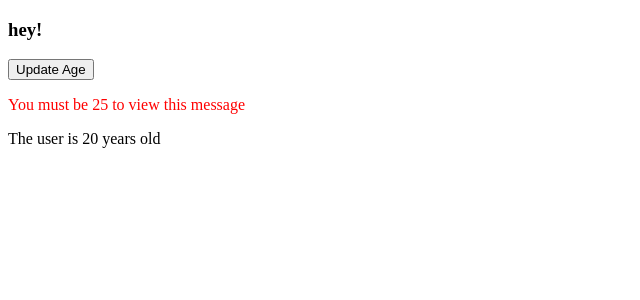
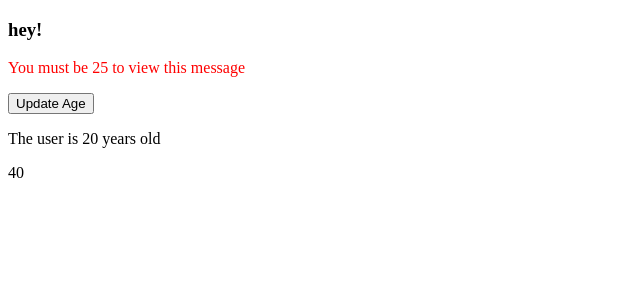
Before and after one commit to javierpb275/vue-components, a Vue app: page / in a window 1280 px wide. Shown: the top 300 px of the page, without its empty margins (0-640 px from the left). Built offline with nearby package versions, Linux system fonts and the light colour scheme.

Commit message:
emitting events to update props age

```diff
--- a/src/App.vue
+++ b/src/App.vue
@@ -1,9 +1,8 @@
 <template>
   <div>
     <h3>hey!</h3>
-    <button type="button" @click="age++">Update Age</button>
     <greeting :age="age"></greeting>
-    <user :age="age"></user>
+    <user :age="age" @age-change="updateAge"></user>
   </div>
 </template>
 
@@ -21,5 +20,10 @@ export default {
       age: 20,
     };
   },
+  methods: {
+    updateAge(num) {
+      this.age += num;
+    }
+  },
 };
 </script>
--- a/src/components/User.vue
+++ b/src/components/User.vue
@@ -1,10 +1,25 @@
 <template>
-  <p>The user is {{ age }} years old</p>
+  <div>
+    <button type="button" @click="onClickAge">Update Age</button>
+    <p>The user is {{ age }} years old</p>
+    <p>{{ageDoubled}}</p>
+  </div>
 </template>
 
 <script>
 export default {
   name: "User",
   props: ["age"],
+  emits: ["age-change"],
+  computed: {
+    ageDoubled() {
+      return this.age * 2;
+    },
+  },
+  methods: {
+    onClickAge() {
+      this.$emit("age-change", 3);
+    },
+  },
 };
 </script>
```
